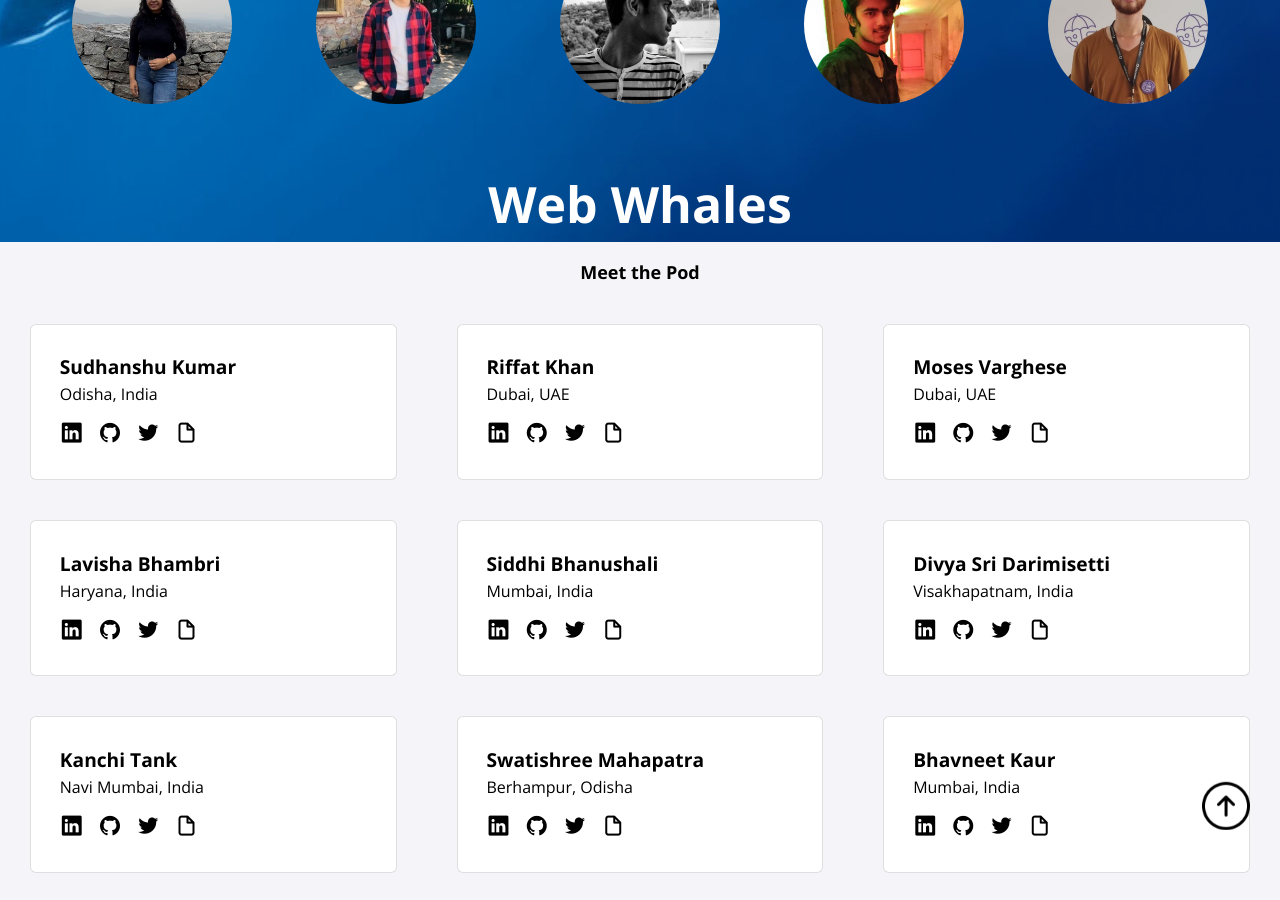
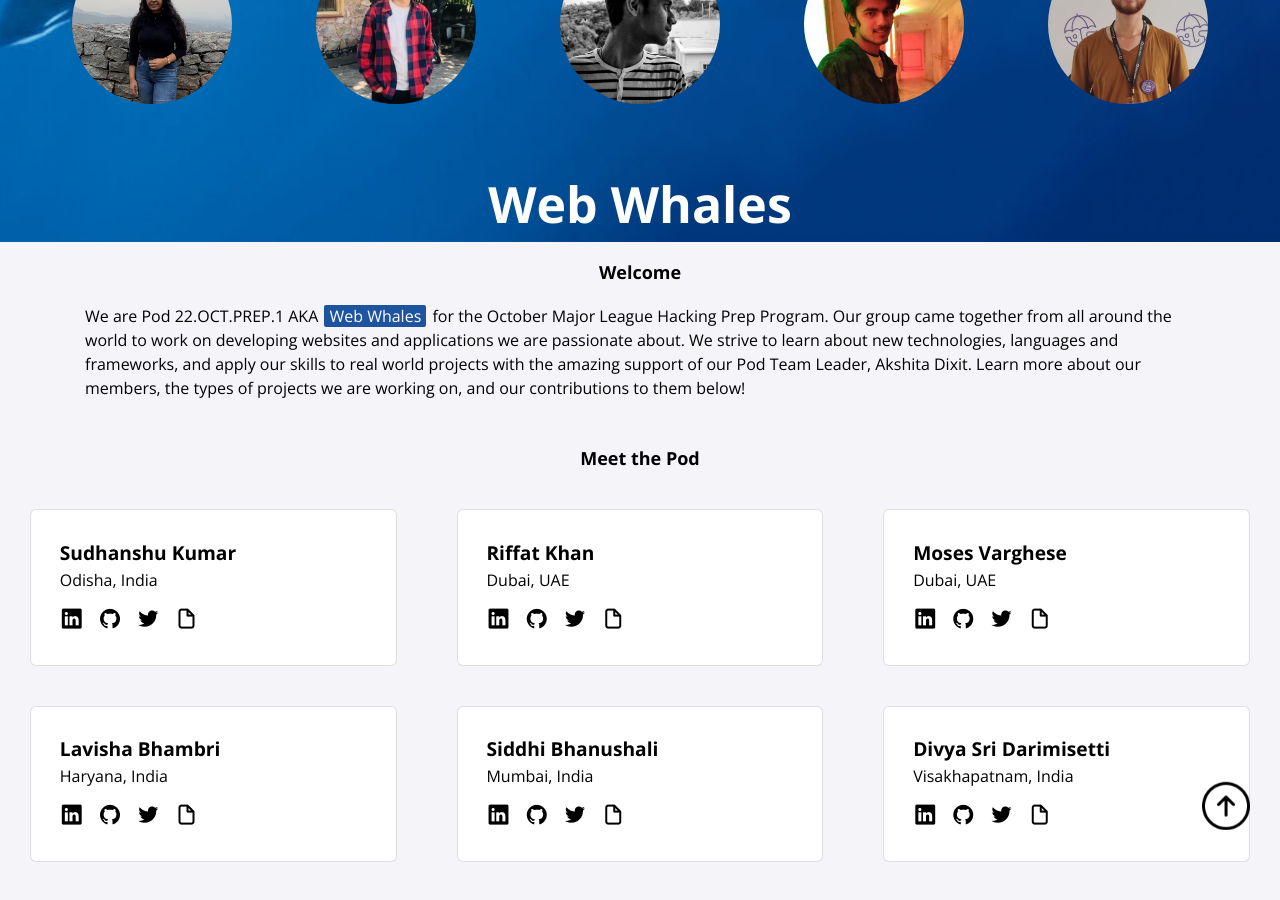
Before and after one commit to MLH-Fellowship/prep-portfolio-22.OCT.PREP.1, a Jekyll site: the page built from index.html, in a window 1280 px wide and 900 px high, scrolled down 690 px. Built offline with Jekyll 4.4.1, drawn with Linux system fonts in a browser that asks for light colours; nearby versions of some CDN libraries.

Commit message:
feat: add about section

```diff
--- /dev/null
+++ b/_includes/about.html
@@ -0,0 +1,4 @@
+<div class ="container mb-5">
+    <h2> Welcome </h2>
+    <p> We are Pod 22.OCT.PREP.1 AKA <span style="background: #1d539f;color: white;margin: 0 2px;padding: 0 5px;border-radius: 2px;">Web Whales</span> for the October Major League Hacking Prep Program. Our group came together from all around the world to work on developing websites and applications we are passionate about. We strive to learn about new technologies, languages and frameworks, and apply our skills to real world projects with the amazing support of our Pod Team Leader, Akshita Dixit. Learn more about our members, the types of projects we are working on, and our contributions to them below! </p>
+</div>
--- a/index.html
+++ b/index.html
@@ -19,6 +19,8 @@
         {% include navbar.html %}
 
         {% include profile.html %}
+
+        {% include about.html %}
 
         {% include description.html %}
 
```
